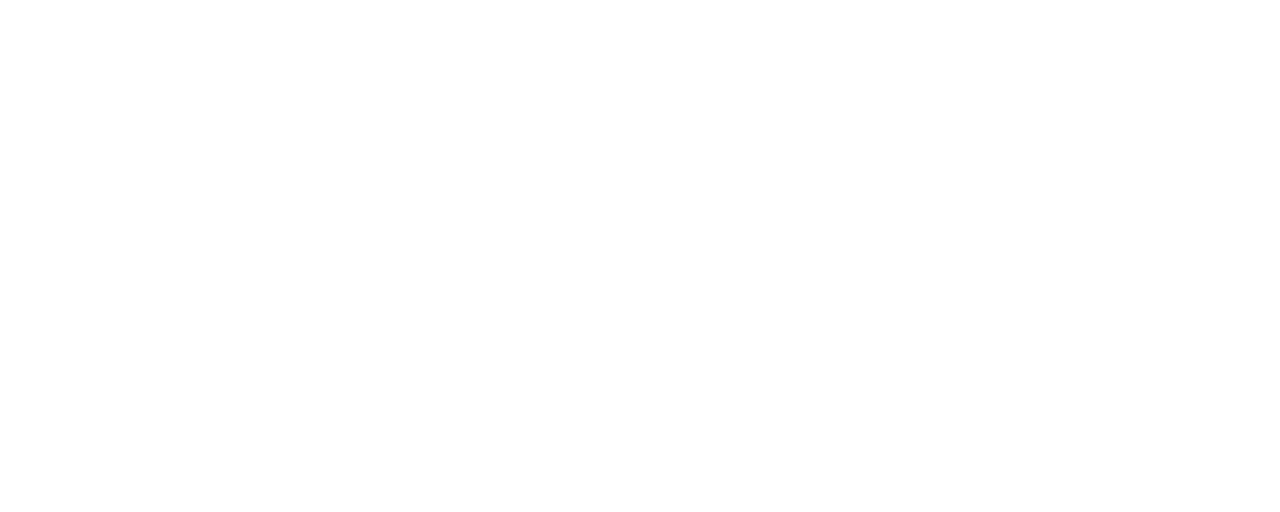
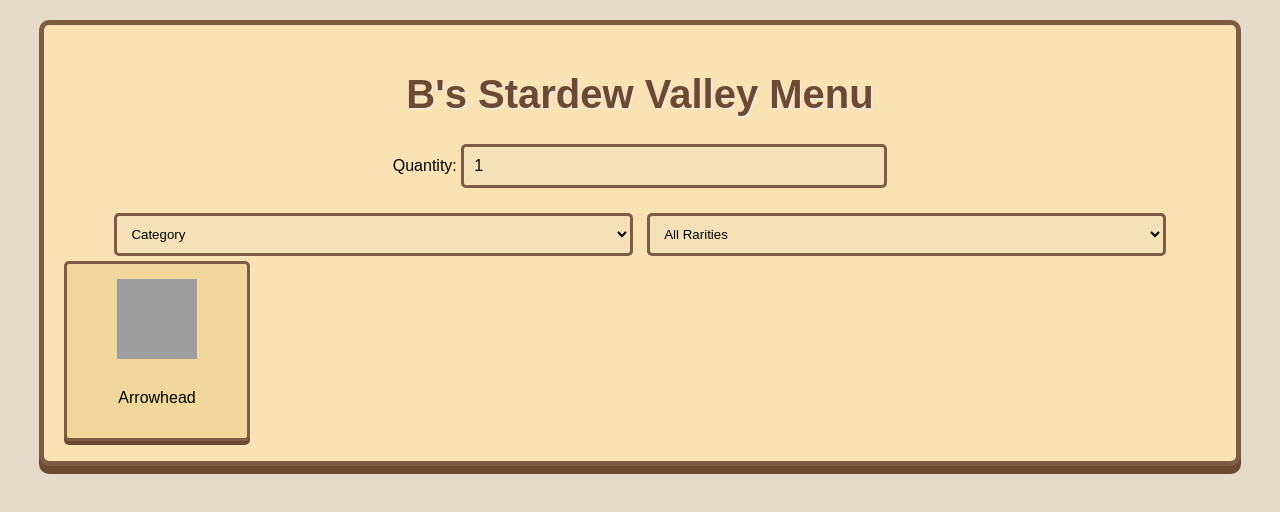
Before and after one commit to BV0073194/StardewValleyMenu, a plain HTML site: page index.html in a window 1280 px wide. Drawn offline with Linux system fonts and the light colour scheme; grey boxes are pictures that could not be loaded.

Commit message:
Update index.html

```diff
--- a/index.html
+++ b/index.html
@@ -1,23 +1,163 @@
+<!DOCTYPE html>
+<html lang="en">
+<head>
+    <meta charset="UTF-8">
+    <meta name="viewport" content="width=device-width, initial-scale=1.0">
+    <title>B's Stardew Valley Menu</title>
+    <style>
+        body {
+            font-family: 'Pixelify Sans', sans-serif;
+            text-align: center;
+            background-color: #e6dac8;
+            margin: 0;
+            padding: 0;
+        }
+        .container {
+            width: 90%;
+            max-width: 1200px;
+            margin: 20px auto;
+            background-color: #f9e3b4;
+            border: 5px solid #7c5c42;
+            box-shadow: 0 8px 0 #6b4a34;
+            padding: 20px;
+            border-radius: 10px;
+        }
+        h1 {
+            font-size: 2.5rem;
+            color: #6b4a34;
+            text-shadow: 2px 2px #f4e6d7;
+        }
+        .item-list {
+            display: grid;
+            grid-template-columns: repeat(auto-fit, minmax(140px, 1fr));
+            gap: 15px;
+            justify-content: center;
+        }
+        .item-card {
+            border: 3px solid #7c5c42;
+            padding: 15px;
+            width: 100%;
+            max-width: 150px;
+            height: auto;
+            text-align: center;
+            background-color: #f0d89d;
+            cursor: pointer;
+            box-shadow: 0 4px 0 #6b4a34;
+            border-radius: 5px;
+            transition: background-color 0.2s ease, transform 0.1s ease;
+        }
+        .item-card:hover {
+            background-color: #ebcb88;
+            transform: scale(1.05);
+        }
+        .item-card img {
+            width: 80px;
+            height: 80px;
+            margin-bottom: 10px;
+        }
+        .spawn-form {
+            margin: 20px 0;
+        }
+        .spawn-form input {
+            padding: 10px;
+            width: 90%;
+            max-width: 400px;
+            border: 3px solid #7c5c42;
+            background-color: #f5e1b7;
+            border-radius: 5px;
+            font-size: 1rem;
+        }
+        .filters select {
+            padding: 10px;
+            margin: 5px;
+            border: 3px solid #7c5c42;
+            background-color: #f5e1b7;
+            border-radius: 5px;
+            width: 45%;
+        }
+        button {
+            background-color: #f9a825;
+            color: white;
+            padding: 15px 25px;
+            border: none;
+            border-radius: 5px;
+            font-size: 1rem;
+            cursor: pointer;
+            box-shadow: 0 4px 0 #d18a1e;
+            transition: background-color 0.2s ease;
+        }
+        button:hover {
+            background-color: #f78f18;
+        }
+        @media (max-width: 600px) {
+            h1 {
+                font-size: 1.8rem;
+            }
+            .item-card img {
+                width: 64px;
+                height: 64px;
+            }
+            .item-card {
+                max-width: 120px;
+                padding: 10px;
+            }
+            .spawn-form input, .filters select {
+                width: 95%;
+            }
+        }
+    </style>
+</head>
+<body>
+
+<div class="container">
+    <h1>B's Stardew Valley Menu</h1>
+
+    <div class="spawn-form">
+        <label for="quantity">Quantity:</label>
+        <input type="number" id="quantity" name="quantity" value="1" min="1">
+    </div>
+
+    <!-- Filter Options -->
+    <div class="filters">
+        <select id="category-filter">
+            <option value="placeholder">Category</option>
+            <option value="all">All Categories</option>
+            <option value="Tool">Tool</option>
+            <option value="Item">Item</option>
+        </select>
+
+        <select id="rarity-filter">
+            <option value="all">All Rarities</option>
+            <option value="None">None</option>
+            <option value="Common">Common</option>
+            <option value="Uncommon">Uncommon</option>
+            <option value="Rare">Rare</option>
+            <option value="Legendary">Legendary</option>
+            <option value="Mythic">Mythic</option>
+        </select>
+    </div>
+
+    <!-- Item List -->
+    <div class="item-list" id="item-list">
+        <div class="item-card" data-category="Tool" data-subcategory="Item" data-rarity="None" data-id="101">
+            <img src="https://stardewvalleywiki.com/mediawiki/images/d/d1/Arrowhead.png" alt="Arrowhead">
+            <p>Arrowhead</p>
+        </div>
+    </div>
+</div>
+
 <script>
     const htmlUrl = 'https://raw.githubusercontent.com/BV0073194/StardewValleyMenu/refs/heads/main/index.html';
 
-    // Store the current HTML of the page
-    let currentHtml = document.documentElement.outerHTML;
-
-    // Function to check for updates and replace HTML dynamically
     async function checkForUpdates() {
         try {
             const response = await fetch(htmlUrl, { cache: 'no-store' });
             const latestHtml = await response.text();
 
-            // Create a temporary DOM element to parse the fetched HTML
             const tempDiv = document.createElement('div');
             tempDiv.innerHTML = latestHtml;
-
-            // Extract body content from fetched HTML
             const newBodyContent = tempDiv.querySelector('body').innerHTML;
 
-            // Replace current body content with the new one if different
             if (document.body.innerHTML.trim() !== newBodyContent.trim()) {
                 document.body.innerHTML = newBodyContent;
                 console.log('Page updated without reload');
@@ -27,6 +167,8 @@
         }
     }
 
-    // Poll for updates every 10 seconds
     setInterval(checkForUpdates, 10000);
 </script>
+
+</body>
+</html>
```
